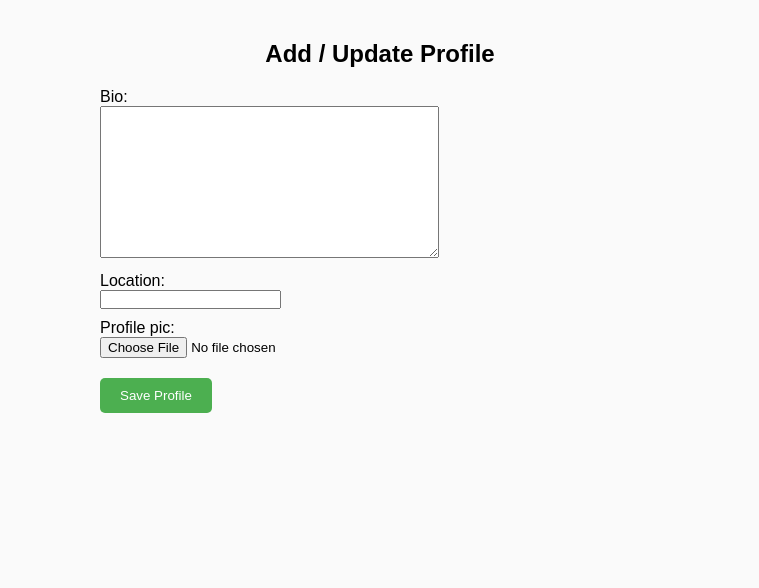
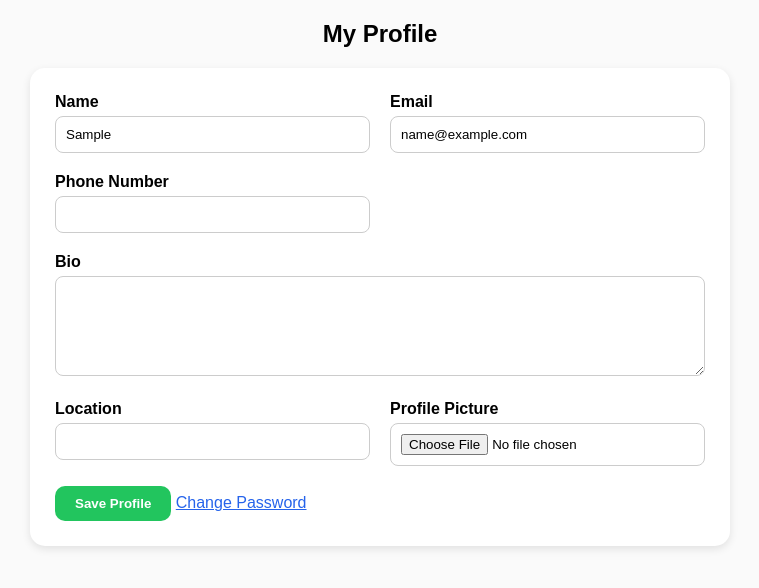
Before and after one commit to shreya-kindalkar/recipe-book, a Django app: page /add-profile/ in a window 1280 px wide. Shown: the part 49-637 px from the top of the page, without its empty margins (260-1019 px from the left). Run offline with Django 5.2, Linux system fonts and the light colour scheme; the visitor is signed in with stand-in values (Sample User, id 1).

Commit message:
updated add_profile.html

```diff
--- a/core/templates/core/add_profile.html
+++ b/core/templates/core/add_profile.html
@@ -1,24 +1,133 @@
 {% extends 'base_app.html' %}
-{% load static %}
+{% block title %}Add / Update Profile{% endblock %}
 
 {% block content %}
-<div class="container" style="max-width: 600px; margin: auto; padding: 20px;">
-    <h2 style="text-align: center; margin-bottom: 20px;">Add / Update Profile</h2>
-    <form method="post" enctype="multipart/form-data">
-        {% csrf_token %}
-        <div style="margin-bottom: 10px;">
-            {{ form.bio.label_tag }}<br>
-            {{ form.bio }}
-        </div>
-        <div style="margin-bottom: 10px;">
-            {{ form.location.label_tag }}<br>
-            {{ form.location }}
-        </div>
-        <div style="margin-bottom: 20px;">
-            {{ form.profile_pic.label_tag }}<br>
-            {{ form.profile_pic }}
-        </div>
-        <button type="submit" style="background-color: #4CAF50; color: white; padding: 10px 20px; border: none; border-radius: 5px; cursor: pointer;">Save Profile</button>
-    </form>
+<div class="profile-container">
+    <h2 class="heading">My Profile</h2>
+
+    <div class="profile-card">
+        <form method="POST" enctype="multipart/form-data">
+            {% csrf_token %}
+
+            <div class="grid">
+                <div>
+                    <label>Name</label>
+                    <input type="text" name="name" value="{{ user.first_name }}" required>
+                </div>
+
+                <div>
+                    <label>Email</label>
+                    <input type="email" name="email" value="{{ user.email }}" required>
+                </div>
+
+                <div>
+                    <label>Phone Number</label>
+                    <input type="text" name="phone" value="{{ user.profile.phone }}">
+                </div>
+
+                <div class="full">
+                    <label>Bio</label>
+                    <textarea name="bio">{{ user.profile.bio }}</textarea>
+                </div>
+
+                <div>
+                    <label>Location</label>
+                    <input type="text" name="location" value="{{ user.profile.location }}">
+                </div>
+
+                <div>
+                    <label>Profile Picture</label>
+                    <div class="profile-pic-wrapper">
+                        {% if user.profile.profile_pic %}
+                        <img src="{{ user.profile.profile_pic.url }}" class="preview">
+                        {% endif %}
+                        <input type="file" name="profile_pic">
+                    </div>
+                </div>
+            </div>
+
+            <button class="save-btn">Save Profile</button>
+
+            <a href="{% url 'password_change' %}" class="password-btn">
+                Change Password
+            </a>
+
+        </form>
+    </div>
 </div>
+
+<style>
+.profile-container {
+    max-width: 700px;
+    margin: auto;
+}
+
+.heading {
+    text-align: center;
+    margin-bottom: 20px;
+}
+
+.profile-card {
+    background: var(--card-bg);
+    padding: 25px;
+    border-radius: 15px;
+    box-shadow: 0px 3px 8px rgba(0,0,0,0.1);
+}
+
+.grid {
+    display: grid;
+    grid-template-columns: 1fr 1fr;
+    gap: 20px;
+}
+
+.full { grid-column: 1 / 3; }
+
+label {
+    font-weight: bold;
+}
+
+input, textarea {
+    width: 100%;
+    padding: 10px;
+    border-radius: 8px;
+    border: 1px solid #ccc;
+    margin-top: 5px;
+}
+
+textarea {
+    height: 100px;
+}
+
+.profile-pic-wrapper {
+    display: flex;
+    flex-direction: column;
+    gap: 10px;
+}
+
+.preview {
+    width: 120px;
+    height: 120px;
+    border-radius: 10px;
+    object-fit: cover;
+    border: 2px solid #ddd;
+}
+
+.save-btn {
+    margin-top: 20px;
+    background: #22c55e;
+    padding: 10px 20px;
+    border-radius: 10px;
+    color: white;
+    font-weight: bold;
+    border: none;
+    cursor: pointer;
+}
+
+.password-btn {
+    display: inline-block;
+    margin-top: 20px;
+    color: #2563eb;
+}
+</style>
+
 {% endblock %}
```
